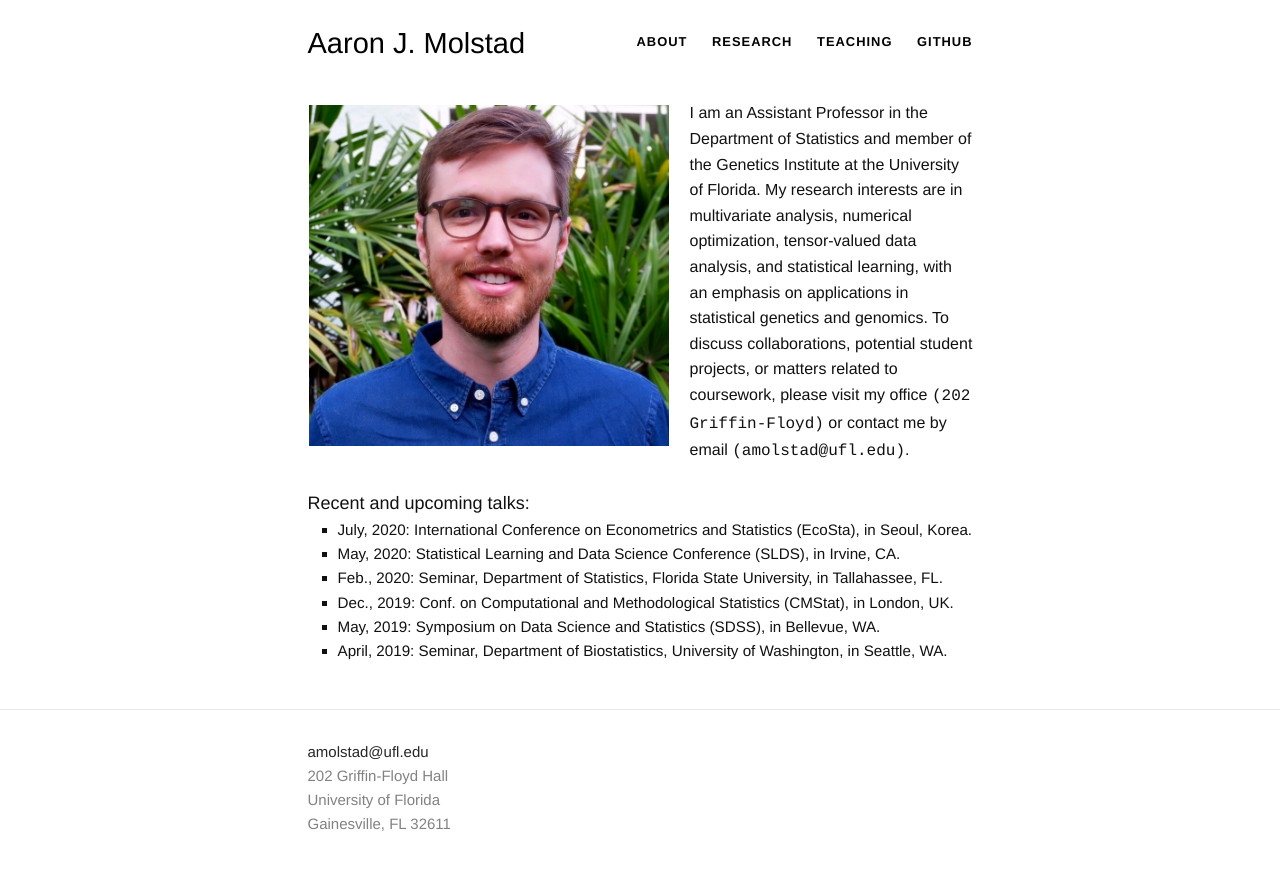
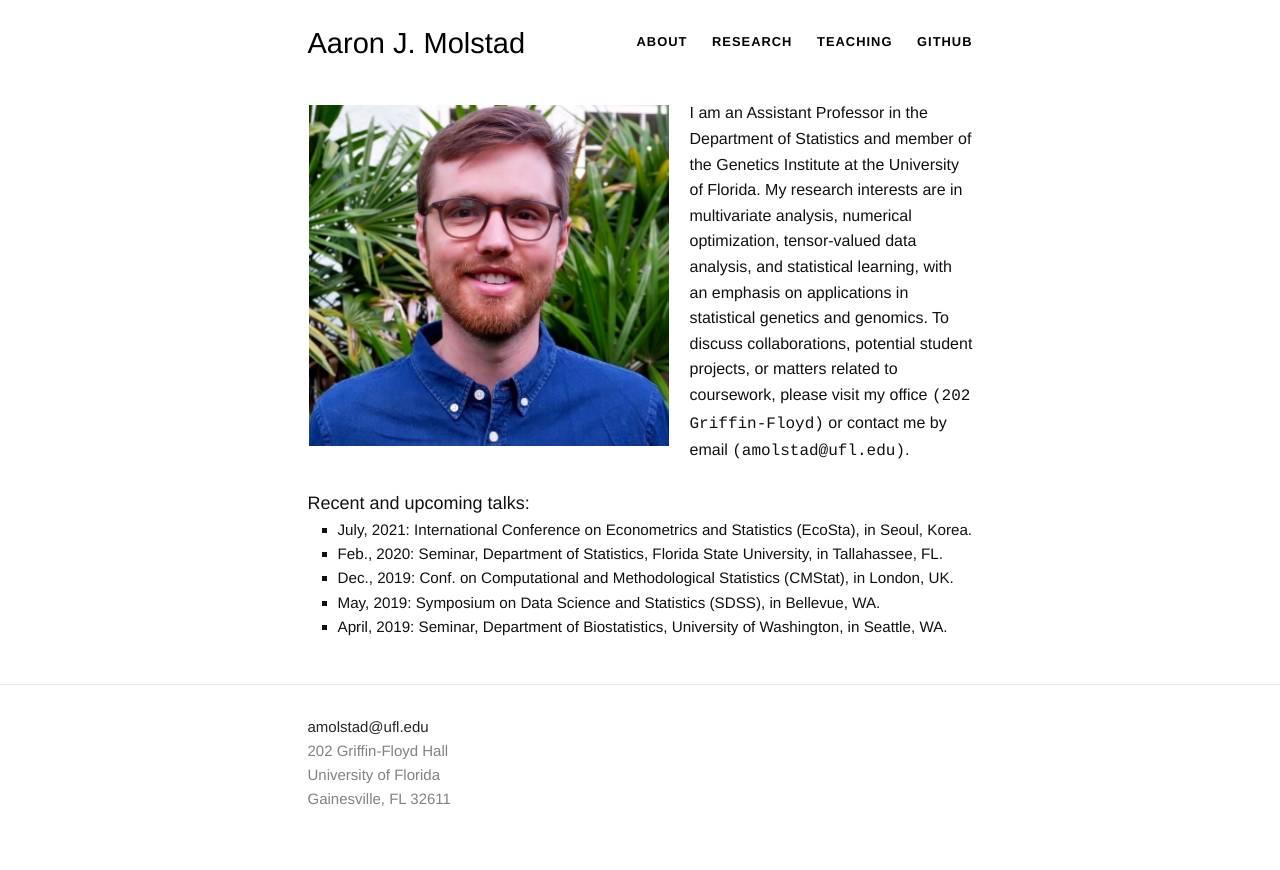
Before and after one commit to ajmolstad/ajmolstad.github.io, a Jekyll site: the page built from index.html, in a window 1280 px wide. Shown: the top 870 px of the page. Built offline with Jekyll 4.4.1, drawn with Linux system fonts in a browser that asks for light colours.

Commit message:
Update index.html

```diff
--- a/index.html
+++ b/index.html
@@ -43,8 +43,8 @@ University of Florida <br>
 <br>
 <font size="4">Recent and upcoming talks: </font>
 <ul style="list-style-type:square;">
-<li> July, 2020: International Conference on Econometrics and Statistics (EcoSta), in Seoul, Korea.  </li>
-<li> May, 2020: Statistical Learning and Data Science Conference (SLDS), in Irvine, CA. </li>
+<li> July, 2021: International Conference on Econometrics and Statistics (EcoSta), in Seoul, Korea.  </li>
+<!-- <li> May, 2020: Statistical Learning and Data Science Conference (SLDS), in Irvine, CA. </li> -->
 <li> Feb., 2020: Seminar, Department of Statistics, Florida State University, in Tallahassee, FL. </li>
 <li> Dec., 2019: Conf. on Computational and Methodological Statistics (CMStat), in London, UK. </li>
 <li> May, 2019: Symposium on Data Science and Statistics (SDSS), in Bellevue, WA.  </li>
```
